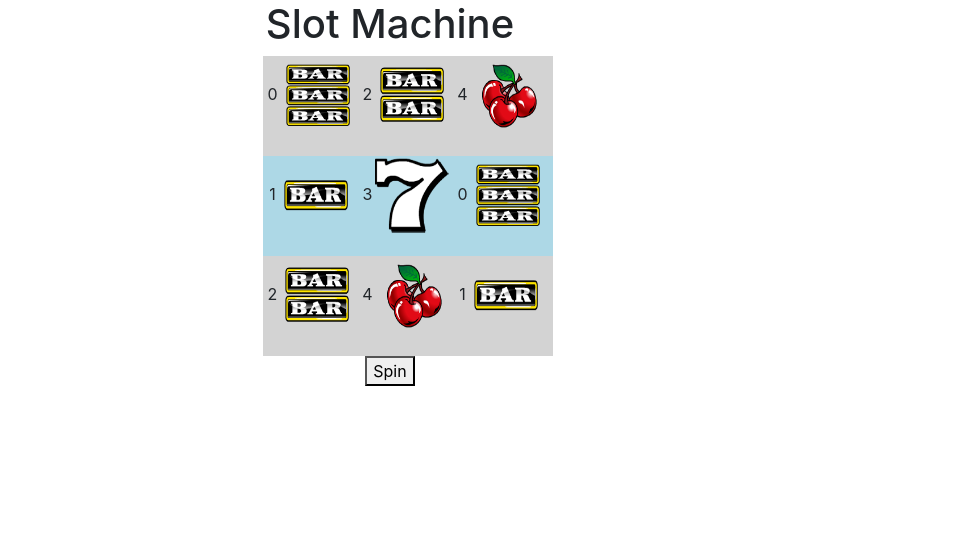
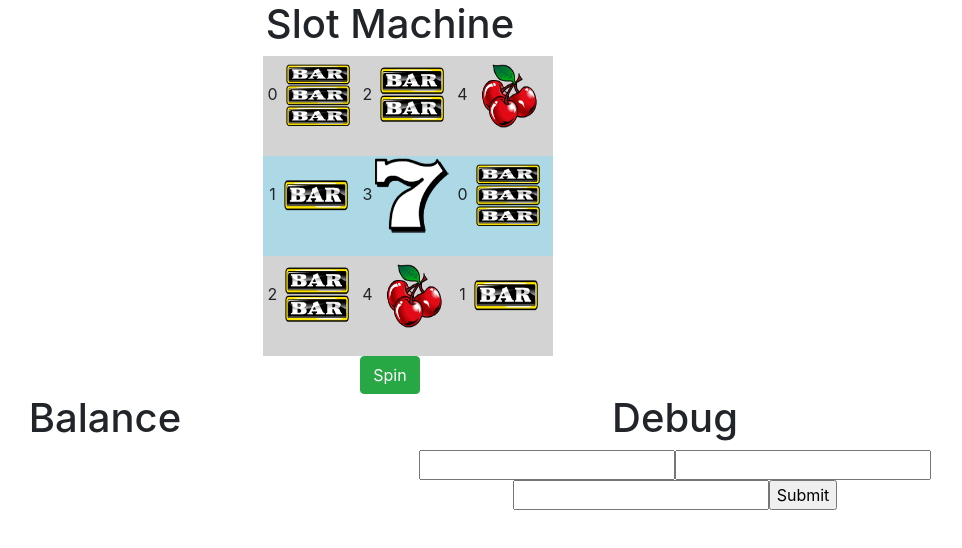
Before and after one commit to juriilmjarv/SlotMachine, a React (Create React App) app: page / in a window 1280 px wide. Shown: the top 548 px of the page, without its empty margins (250-1212 px from the left). Built offline with nearby package versions, Linux system fonts and the light colour scheme.

Commit message:
started debug area

```diff
--- a/src/App.js
+++ b/src/App.js
@@ -1,6 +1,6 @@
 import React from 'react';
 import './App.css';
-import {Row, Col, Container, Jumbotron } from 'react-bootstrap';
+import {Row, Col, Container, Button } from 'react-bootstrap';
 import Reel from './components/Reel/reel';
 
 class App extends React.Component {
@@ -15,8 +15,17 @@
     this.reel3 = React.createRef();
 
     this.state = {
-      moving: false
+      moving: false,
+      balance: 1000,
+      val1: '',
+      val2: '',
+      val3: ''
     }
+
+    this.setMoveInAppState = this.setMoveInAppState.bind(this);
+    this.handleSubmit = this.handleSubmit.bind(this);
+    this.handleChange = this.handleChange.bind(this);
+
   }
 
   //Start the spinning and stop on specified parameter value
@@ -26,7 +35,29 @@
     this.reel3.current.stopAtElement(4);
   };
 
+  setMoveInAppState = (value) => {
+    this.setState({ ...this.state, moving: value });
+  };
+
+  handleSubmit = (event) => {
+    alert('A name was submitted: ' + this.state.val1);
+    event.preventDefault();
+  }
+
+  handleChange = (event) => {
+    this.setState({val1: event.target.value});
+  }
+
   render(){
+    const moving = this.state.moving
+    let btn;
+
+    if(moving == false){
+      btn = <Button variant="success" onClick={this.startReel}>Spin</Button>
+
+    }else{
+      btn = <h1>Spinning...</h1>
+    }
 
     return (
       <div className="App">
@@ -39,6 +70,7 @@
                 idxStart={1}
                 time={2000}
                 ref={this.reel3}
+                setMoveInAppState={this.setMoveInAppState}
               />
             </Col>
             <Col xs lg="1" align='center'>
@@ -46,6 +78,7 @@
                 idxStart={3}
                 time={2500}
                 ref={this.reel2}
+                setMoveInAppState={this.setMoveInAppState}
               />
             </Col>
             <Col xs lg="1" align='center'>
@@ -53,11 +86,29 @@
                 idxStart={0}
                 time={3000}
                 ref={this.reel1}
+                setMoveInAppState={this.setMoveInAppState}
               />
             </Col>
           </Row>
         </Container>
-        <button onClick={this.startReel}>Spin</button>
+        {btn}
+        <Container>
+          <Row className="justify-content-md-center">
+            <Col>
+              <h1>Balance</h1>
+
+            </Col>
+            <Col>
+              <h1>Debug</h1>
+              <form onSubmit={this.handleSubmit}>
+                <input type='text' value={this.state.val1} onChange={this.handlechange}/>
+                <input type='text' value={this.state.val2} onChange={this.handlechange}/>
+                <input type='text' value={this.state.val3} onChange={this.handlechange}/>
+                <input type="submit" value="Submit" />
+              </form>
+            </Col>
+          </Row>
+        </Container>
       </div>
     );
   }
--- a/src/components/Reel/reel.js
+++ b/src/components/Reel/reel.js
@@ -33,7 +33,11 @@
       prev: this.getPrevIndex(idxStart),
       move: false,
     };
+    var { changeState} = this.props;
+  }
 
+  componentDidMount(){
+    console.log(this.props);
   }
 
   //get next item
@@ -89,6 +93,9 @@
         move: true
       });
 
+      if(this.props.time == 3000){
+        this.props.setMoveInAppState(this.state.move);
+      }
       //set the index
       this.setIndexes(this.getNextIndex(this.state.index));
 
@@ -100,6 +107,7 @@
 
   //start the actual animation
   startAnimation = () => {
+    //this.props.setMoveInAppState(1);
 
     //start animation
     this.performAnimation();
@@ -117,8 +125,18 @@
         move: false
       })
 
+      //change a
+      if(this.props.time == 3000){
+        this.props.setMoveInAppState(this.state.move);
+      }
+
     }, this.props.time);
   }
+
+  setMoveInReelState = (value) => {
+    this.setState({ ...this.state, move: value });
+    this.props.setMoveInAppState(value);
+  };
 
     render() {
       const move = this.state.move ? 'move' : '';
```
